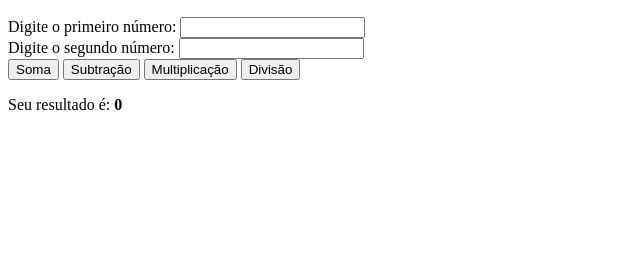
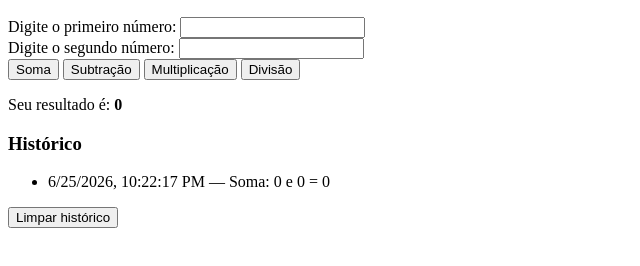
Before and after one commit to Zomestro/AulasHTMLSenai, a plain HTML site: page Atividade8/index.html in a window 1280 px wide. Both pictures are taken after a click on the button "Soma". Shown: the part 110-376 px from the top of the page, without its empty margins (0-640 px from the left). Drawn offline with Linux system fonts and the light colour scheme.

Commit message:
criado o histórico em dados persistentes e limpar histórico

```diff
--- a/Atividade8/index.html
+++ b/Atividade8/index.html
@@ -24,6 +24,12 @@
         <br>
         <p>Seu resultado é: <strong id="resultado"></strong></p>
 
+        <section id="historico">
+            <h3>Histórico</h3>
+            <ul id="lista-historico"></ul>
+            <button type="button" onclick="limparHistorico()">Limpar histórico</button>
+        </section>
+
          <script src="js/funcoes.js"></script>
 
 
--- a/Atividade8/js/funcoes.js
+++ b/Atividade8/js/funcoes.js
@@ -38,9 +38,77 @@ function divisao() {
     salvarHistorico("Divisão",primeiroNumero, segundoNumero, resultado)
 }
 function salvarHistorico(nomeDaFuncao, num1, num2, resultado) {
-    console.log("Função: " + nomeDaFuncao);
-    console.log("Primeiro Número: " + num1);
-    console.log("Segundo Número: " + num2);
-    console.log("Resultado: " + resultado);
+    // Criar o objeto de entrada
+    const entrada = {
+        data: new Date().toISOString(),
+        operacao: nomeDaFuncao,
+        num1: Number(num1),
+        num2: Number(num2),
+        resultado: resultado
+    };
 
+    // Ler histórico existente do localStorage
+    const chave = "historicoCalc";
+    let historico = [];
+    try {
+        const texto = localStorage.getItem(chave);
+        if (texto) historico = JSON.parse(texto);
+    } catch (e) {
+        console.error("Erro ao ler histórico do localStorage:", e);
+        historico = [];
+    }
+
+    // Adicionar nova entrada e salvar
+    historico.push(entrada);
+    try {
+        localStorage.setItem(chave, JSON.stringify(historico));
+    } catch (e) {
+        console.error("Erro ao salvar histórico no localStorage:", e);
+    }
+
+    // Atualizar a exibição do histórico (se presente)
+    if (typeof atualizarListaHistorico === 'function') atualizarListaHistorico();
 }
+
+function carregarHistorico() {
+    atualizarListaHistorico();
+}
+
+function atualizarListaHistorico() {
+    const chave = "historicoCalc";
+    const listaEl = document.getElementById("lista-historico");
+    if (!listaEl) return;
+
+    let historico = [];
+    try {
+        const texto = localStorage.getItem(chave);
+        if (texto) historico = JSON.parse(texto);
+    } catch (e) {
+        console.error("Erro ao ler histórico:", e);
+        historico = [];
+    }
+
+    // Limpar e renderizar
+    listaEl.innerHTML = "";
+    if (historico.length === 0) {
+        const li = document.createElement('li');
+        li.innerText = 'Nenhuma operação no histórico.';
+        listaEl.appendChild(li);
+        return;
+    }
+
+    historico.slice().reverse().forEach(item => {
+        const li = document.createElement('li');
+        const data = new Date(item.data);
+        li.innerText = `${data.toLocaleString()} — ${item.operacao}: ${item.num1} e ${item.num2} = ${item.resultado}`;
+        listaEl.appendChild(li);
+    });
+}
+
+function limparHistorico() {
+    const chave = "historicoCalc";
+    localStorage.removeItem(chave);
+    atualizarListaHistorico();
+}
+
+document.addEventListener('DOMContentLoaded', carregarHistorico);
```
